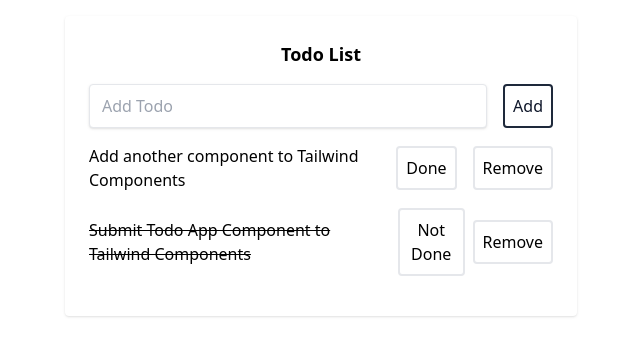
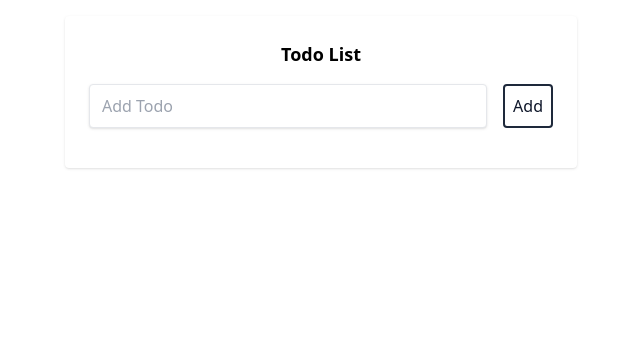
Before and after one commit to shatanov/todo-vuex, a Vue app: page / in a window 1280 px wide. Shown: the top 356 px of the page, without its empty margins (319-959 px from the left). Built offline with nearby package versions, Linux system fonts and the light colour scheme.

Commit message:
fix add components

```diff
--- a/src/App.vue
+++ b/src/App.vue
@@ -1,8 +1,11 @@
 <script>
 import AddInput from "./components/AddInput.vue";
+import ItemsList from "./components/ItemsList.vue";
+
 export default {
     components: {
         AddInput,
+        ItemsList,
     },
 };
 </script>
@@ -19,36 +22,7 @@ export default {
                 <add-input />
             </div>
             <div>
-                <div class="flex mb-4 items-center">
-                    <p class="w-full text-grey-darkest text-md">
-                        Add another component to Tailwind Components
-                    </p>
-                    <button
-                        class="flex-no-shrink p-2 ml-4 mr-2 border-2 rounded border-grey hover:border-green-600 hover:text-white hover:bg-green-600"
-                    >
-                        Done
-                    </button>
-                    <button
-                        class="flex-no-shrink p-2 ml-2 border-2 rounded border-grey hover:border-red-600 hover:text-white hover:bg-red-600"
-                    >
-                        Remove
-                    </button>
-                </div>
-                <div class="flex mb-4 items-center">
-                    <p class="w-full line-through text-green">
-                        Submit Todo App Component to Tailwind Components
-                    </p>
-                    <button
-                        class="flex-no-shrink p-2 ml-2 border-2 rounded border-grey hover:border-slate-900 hover:text-white hover:bg-slate-900"
-                    >
-                        Not Done
-                    </button>
-                    <button
-                        class="flex-no-shrink p-2 ml-2 border-2 rounded border-grey hover:border-red-600 hover:text-white hover:bg-red-600"
-                    >
-                        Remove
-                    </button>
-                </div>
+                <items-list />
             </div>
         </div>
     </div>
```
